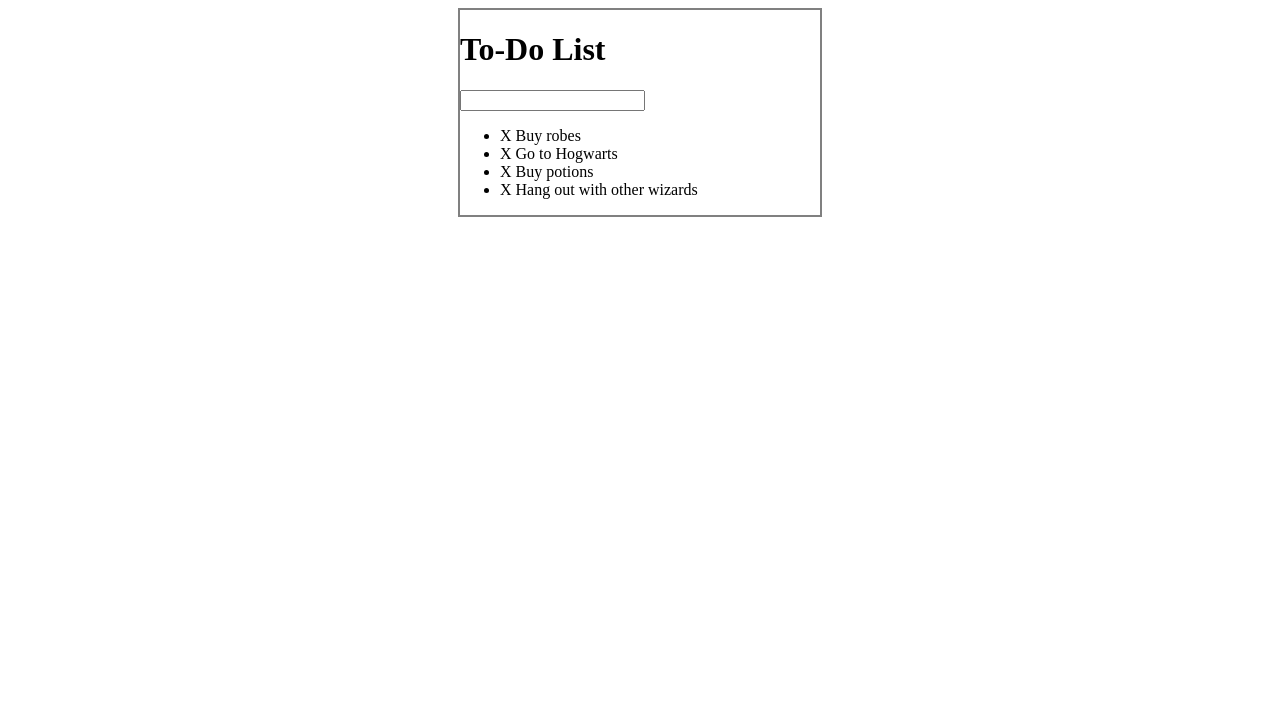
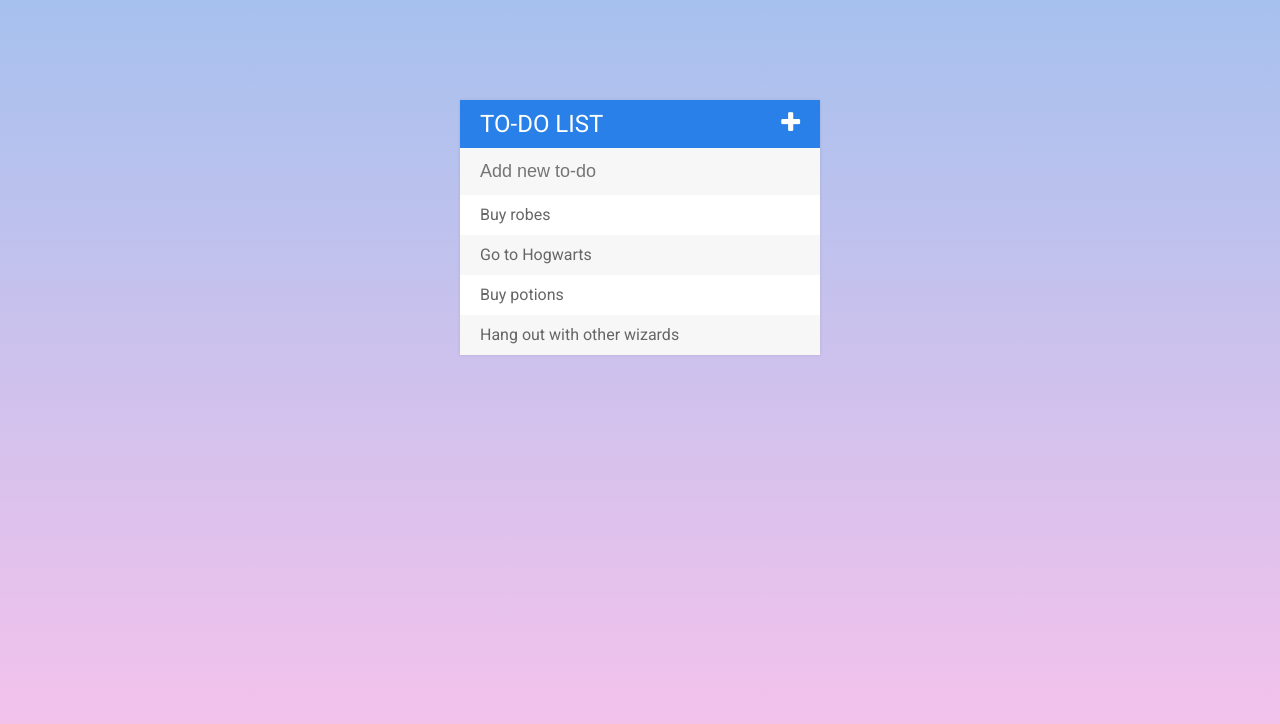
Before and after one commit to esma-dev/task-list, a plain HTML site: page index.html in a window 1280 px wide. Drawn offline with Linux system fonts and the light colour scheme.

Commit message:
added styling

```diff
--- a/assets/css/todo.css
+++ b/assets/css/todo.css
@@ -1,7 +1,81 @@
+html {
+	height: 100%;
+}
+
+body {
+	font-family: "Roboto";
+	background-image: linear-gradient(to top, #fbc2eb 0%, #a6c1ee 100%);
+}
+
+h1 {
+	background-color: #2980e9;
+	color: white;
+	margin: 0;
+	padding: 10px 20px;
+	text-transform: uppercase;
+	font-size: 24px;
+	font-weight: normal;
+}
+
+ul {
+	list-style: none;
+	padding: 0;
+	margin: 0;
+}
+
+li {
+	background-color: #fff;
+	height: 40px;
+	line-height: 40px;
+	color: #666;
+}
+
+li:nth-child(2n){
+	background-color: #f7f7f7;
+}
+
+.fa-plus {
+	float: right;
+}
+
+span {
+	background-color: #e74c3c;
+	height: 40px;
+	margin-right: 20px;
+	text-align: center;
+	color: white;
+	display: inline-block;
+	width: 0;
+	opacity: 0;
+	transition: 0.2s linear;
+}
+
+li:hover span{
+	width: 40px;
+	opacity: 1.0;
+}
+
+input {
+	font-size: 18px;
+	background-color: #f7f7f7;
+	width: 100%;
+	box-sizing: border-box;
+	padding: 13px 13px 13px 20px;
+	color: #2980e9;
+	border: rgba(0, 0, 0, 0);
+}
+
+input:focus {
+	background-color: #fff;
+	border: 3px solid #2980e9;
+	outline: none;
+}
+
 #container {
-	border: 2px solid grey;
 	width: 360px;
-	margin: 0px auto;
+	margin: 100px auto;
+	background-color: #f7f7f7;
+	box-shadow: 0 0 3px rgba(0, 0, 0, 0.1);
 }
 
 .completed {
--- a/assets/js/todo.js
+++ b/assets/js/todo.js
@@ -20,7 +20,7 @@ $("ul").on("click", ".delete", (event) => {
 $("input[type='text']").on("keypress", (event) => {
 	let currInput = $(event.currentTarget);
 	if(event.which === 13){
-		$("ul").append(`<li><span class="delete">X </span>${currInput.val()}</li>`);
+		$("ul").append(`<li><span class="delete"><i class="fa fa-trash" aria-hidden="true"></i></span>${currInput.val()}</li>`);
 		currInput.val("");
 	}
 });
--- a/index.html
+++ b/index.html
@@ -2,18 +2,20 @@
 <html>
 	<head>
 		<title>To-Do List</title>
+		<link href="https://fonts.googleapis.com/css?family=Roboto:400,500,700" rel="stylesheet">
+		<link rel="stylesheet" type="text/css" href="https://cdnjs.cloudflare.com/ajax/libs/font-awesome/4.7.0/css/font-awesome.css">
 		<link rel="stylesheet" type="text/css" href="./assets/css/todo.css">
 		<script type="text/javascript" src="./assets/js/lib/jquery-3.2.1.min.js"></script>
 	</head>
 	<body>
 		<div id="container">
-			<h1>To-Do List</h1>
-			<input type="text">
+			<h1>To-Do List <i class="fa fa-plus" aria-hidden="true"></i></h1>
+			<input type="text" placeholder="Add new to-do">
 			<ul>
-				<li><span class="delete">X </span>Buy robes</li>
-				<li><span class="delete">X </span>Go to Hogwarts</li>
-				<li><span class="delete">X </span>Buy potions</li>
-				<li><span class="delete">X </span>Hang out with other wizards</li>
+				<li><span class="delete"><i class="fa fa-trash" aria-hidden="true"></i> </span>Buy robes</li>
+				<li><span class="delete"><i class="fa fa-trash" aria-hidden="true"></i> </span>Go to Hogwarts</li>
+				<li><span class="delete"><i class="fa fa-trash" aria-hidden="true"></i> </span>Buy potions</li>
+				<li><span class="delete"><i class="fa fa-trash" aria-hidden="true"></i> </span>Hang out with other wizards</li>
 			</ul>
 		</div>
 		<script type="text/javascript" src="./assets/js/todo.js"></script>
```
